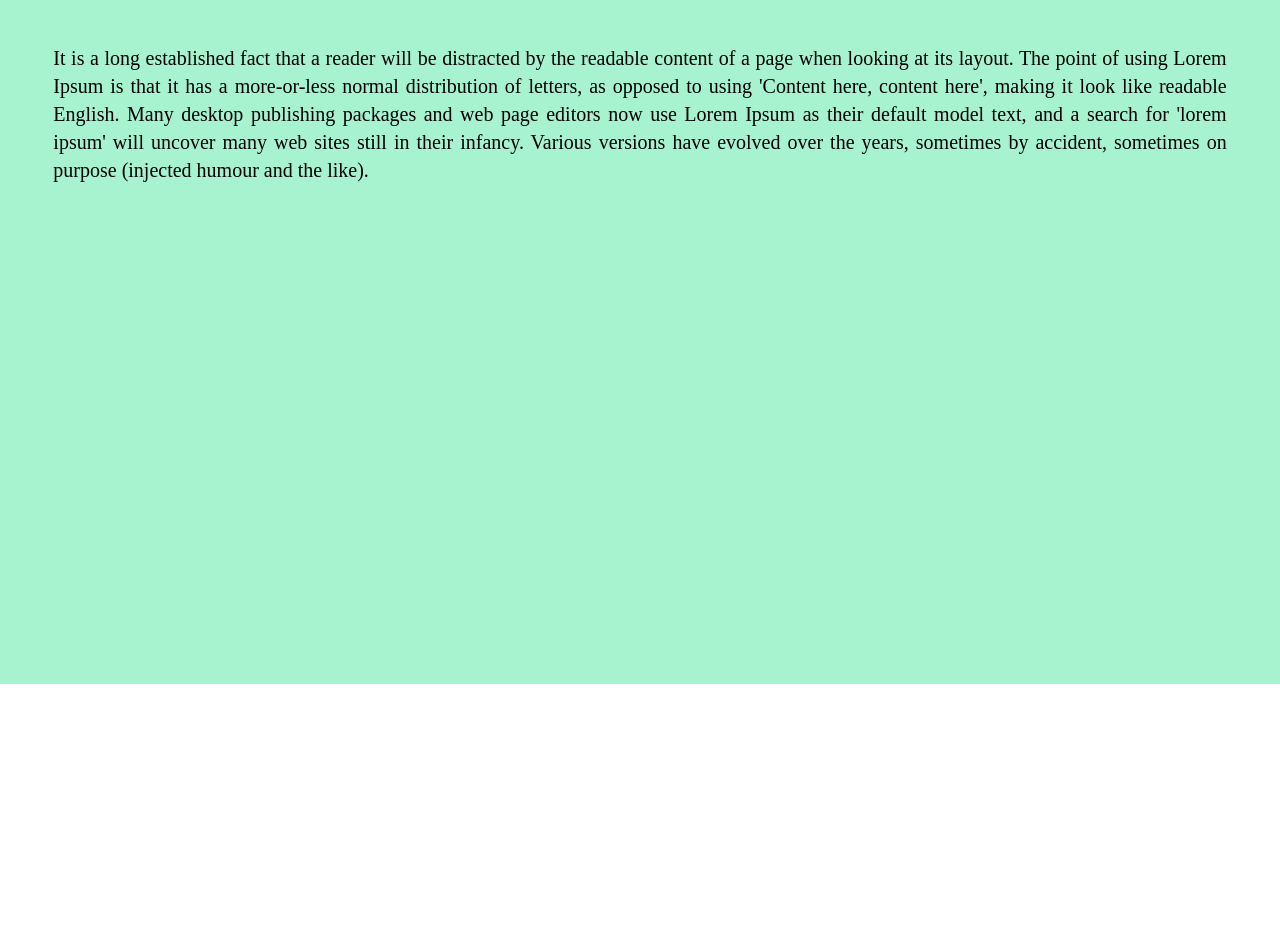
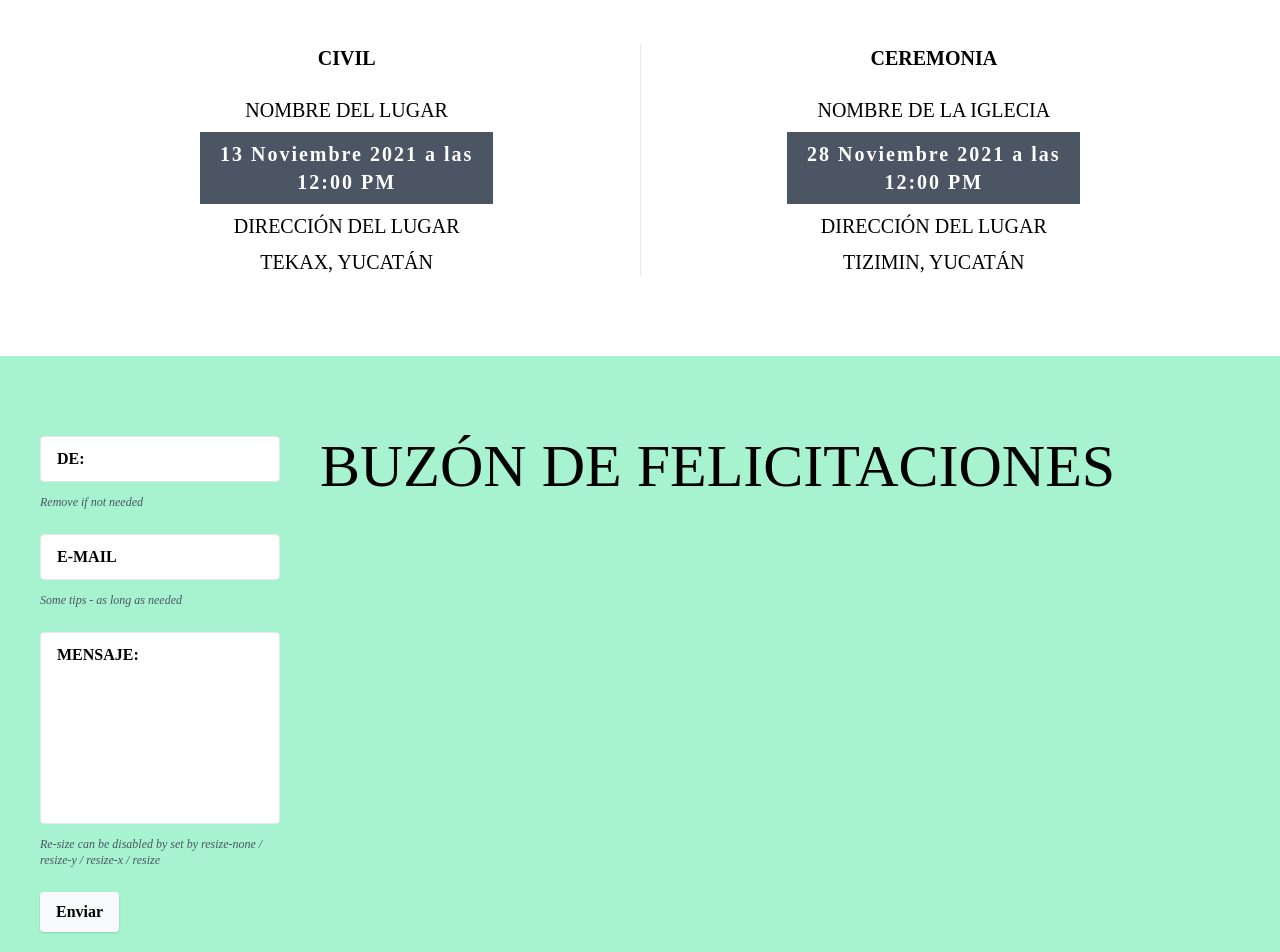
Before and after one commit to Jramirez91/wdj, a React (Create React App) app: page / in a window 1280 px wide. Shown: the part 2160-3112 px from the top of the page. Before the commit the page ends 2844 px from the top, so only its background shows below. Built offline with nearby package versions, Linux system fonts and the light colour scheme.

Commit message:
Actualización del a información y del mensaje

```diff
--- a/src/App.js
+++ b/src/App.js
@@ -3,7 +3,7 @@ import { MdLocationOn } from "react-icons/md";
 import couple from "./img/couple.jpg";
 import hands from "./img/hands.jpg";
 
-import Menu from "./components/Menu";
+import { Menu, Us, Information, Message, RSVP } from "./components/";
 
 function App() {
   return (
@@ -48,53 +48,19 @@ function App() {
             <div className=" flex justify-center items-center">
               <MdLocationOn className="w-20 h-20 text-red-500" />
             </div>
-            <a href="#mapa" className="font-bold text-xl mb-6 text-center w-1/2">
+            <a
+              href="#mapa"
+              className="font-bold text-xl mb-6 text-center w-1/2"
+            >
               VER MAPA
             </a>
           </div>
         </div>
       </div>
-      <div id="nosotros" className="w-full  order-4 ">
-        <div className="text-center w-full pt-20 h-1/2 mb-20 grid grid-cols-2">
-          <div>
-            <h2 className="font-bold text-3xl  mb-4">Deymi</h2>
-            <div className="mx-auto text-xl tracking-widest mb-1 text-justify w-3/4">
-              Lorem Ipsum is simply dummy text of the printing and typesetting
-              industry. Lorem Ipsum has been the industry's standard dummy text
-              ever since the 1500s, when an unknown printer took a galley of
-              type and scrambled it to make a type specimen book. It has
-              survived not only five centuries, but also the leap into
-              electronic typesetting, remaining essentially unchanged.
-            </div>
-          </div>
-          <div>
-            <h2 className="font-bold text-3xl  mb-4">Jimmy</h2>
-            <div className="mx-auto text-xl tracking-widest mb-1 text-justify w-3/4">
-              Lorem Ipsum is simply dummy text of the printing and typesetting
-              industry. Lorem Ipsum has been the industry's standard dummy text
-              ever since the 1500s, when an unknown printer took a galley of
-              type and scrambled it to make a type specimen book.
-            </div>
-          </div>
-        </div>
-      </div>
-      <div
-        id="informacion"
-        className="w-full h-screen order-5 py-20 bg-green-200"
-      >
-        <div className="text-center font-bold text-2xl">INFORMACIÓN</div>
-        <div className="mt-12 text-xl text-justify mx-auto w-11/12">
-          It is a long established fact that a reader will be distracted by the
-          readable content of a page when looking at its layout. The point of
-          using Lorem Ipsum is that it has a more-or-less normal distribution of
-          letters, as opposed to using 'Content here, content here', making it
-          look like readable English. Many desktop publishing packages and web
-          page editors now use Lorem Ipsum as their default model text, and a
-          search for 'lorem ipsum' will uncover many web sites still in their
-          infancy. Various versions have evolved over the years, sometimes by
-          accident, sometimes on purpose (injected humour and the like).
-        </div>
-      </div>
+      <Us />
+      <Information />
+      <Message />
+      <RSVP />
     </div>
   );
 }
--- /dev/null
+++ b/src/components/Information.js
@@ -0,0 +1,24 @@
+const Information = () => {
+  return (
+    <div id="informacion" className="w-full order-5 py-20 ">
+      <div className="text-center font-bold text-2xl">INFORMACIÓN</div>
+      <div className="mt-12 text-xl text-justify mx-auto grid grid-cols-2 w-11/12">
+        <div className="text-center">
+          <strong>CIVIL</strong>
+          <p className="mt-6">NOMBRE DEL LUGAR</p>
+          <p className="mt-2 bg-gray-600 text-white w-1/2 mx-auto p-2 font-bold tracking-widest">13 Noviembre 2021 a las 12:00 PM</p>
+          <p className="mt-2">DIRECCIÓN DEL LUGAR</p>
+          <p className="mt-2">TEKAX, YUCATÁN</p>
+        </div>
+        <div className="text-center border-l">
+          <strong >CEREMONIA</strong>
+          <p className="mt-6">NOMBRE DE LA IGLECIA</p>
+          <p className="mt-2 bg-gray-600 text-white w-1/2 mx-auto p-2 font-bold tracking-widest">28 Noviembre 2021 a las 12:00 PM</p>
+          <p className="mt-2">DIRECCIÓN DEL LUGAR</p>
+          <p className="mt-2">TIZIMIN, YUCATÁN</p>
+        </div>
+      </div>
+    </div>
+  );
+};
+export default Information;
--- /dev/null
+++ b/src/components/Message.js
@@ -0,0 +1,69 @@
+const Message = () => {
+  return (
+    <div
+      id="informacion"
+      className="w-full order-5 py-20 bg-green-200 flex flex-wrap"
+    >
+      <div className="px-10 w-1/4">
+        <form>
+          <div className="flex flex-wrap -mx-3 mb-6">
+            <div className="w-full px-3">
+              <input
+                className="appearance-none block w-full placeholder-black text-gray-700 border border-gray-200 rounded py-3 px-4 mb-3 leading-tight focus:outline-none focus:bg-white focus:border-gray-500 bold-plc"
+                id="de"
+                placeholder="DE:"
+                type="text"
+              />
+              <p className="text-gray-600 text-xs italic">
+                Remove if not needed
+              </p>
+            </div>
+          </div>
+          <div className="flex flex-wrap -mx-3 mb-6">
+            <div className="w-full px-3">
+
+              <input
+                className="appearance-none block w-full placeholder-black text-gray-700 border border-gray-200 rounded py-3 px-4 mb-3 leading-tight focus:outline-none focus:bg-white focus:border-gray-500 bold-plc"
+                id="email"
+                placeholder="E-MAIL"
+                type="email"
+              />
+              <p className="text-gray-600 text-xs italic">
+                Some tips - as long as needed
+              </p>
+            </div>
+          </div>
+          <div className="flex flex-wrap -mx-3 mb-6">
+            <div className="w-full px-3">
+
+              <textarea
+                className=" no-resize appearance-none block w-full placeholder-black text-gray-700 border border-gray-200 rounded py-3 px-4 mb-3 leading-tight focus:outline-none focus:bg-white focus:border-gray-500 h-48 resize-none bold-plc"
+                id="message"
+                placeholder="MENSAJE:"
+              ></textarea>
+              <p className="text-gray-600 text-xs italic">
+                Re-size can be disabled by set by resize-none / resize-y /
+                resize-x / resize
+              </p>
+            </div>
+          </div>
+          <div className="md:flex md:items-center">
+            <div className="md:w-1/3">
+              <button
+                className="shadow bg-gray-50 bg-teal-400 hover:bg-teal-400 focus:shadow-outline focus:outline-none  font-bold py-2 px-4 rounded"
+                type="button"
+              >
+                Enviar
+              </button>
+            </div>
+            <div className="md:w-2/3"></div>
+          </div>
+        </form>
+      </div>
+      <div className="w-3/4">
+        <div className="text-6xl">BUZÓN DE FELICITACIONES</div>
+      </div>
+    </div>
+  );
+};
+export default Message;
--- /dev/null
+++ b/src/components/RSVP.js
@@ -0,0 +1,19 @@
+const RSVP = () => {
+  return (
+    <div id="informacion" className="w-full order-5 py-20 bg-green-200">
+      <div className="text-center font-bold text-2xl">INFORMACIÓN</div>
+      <div className="mt-12 text-xl text-justify mx-auto w-11/12">
+        It is a long established fact that a reader will be distracted by the
+        readable content of a page when looking at its layout. The point of
+        using Lorem Ipsum is that it has a more-or-less normal distribution of
+        letters, as opposed to using 'Content here, content here', making it
+        look like readable English. Many desktop publishing packages and web
+        page editors now use Lorem Ipsum as their default model text, and a
+        search for 'lorem ipsum' will uncover many web sites still in their
+        infancy. Various versions have evolved over the years, sometimes by
+        accident, sometimes on purpose (injected humour and the like).
+      </div>
+    </div>
+  );
+};
+export default RSVP;
--- /dev/null
+++ b/src/components/Us.js
@@ -0,0 +1,30 @@
+const Us = () => {
+  return (
+    <div id="nosotros" className="w-full  order-4 ">
+      <div className="text-center w-full pt-20 h-1/2 mb-20 grid grid-cols-2">
+        <div>
+          <h2 className="font-bold text-3xl  mb-4">Deymi</h2>
+          <div className="mx-auto text-xl tracking-widest mb-1 text-justify w-3/4">
+            Lorem Ipsum is simply dummy text of the printing and typesetting
+            industry. Lorem Ipsum has been the industry's standard dummy text
+            ever since the 1500s, when an unknown printer took a galley of type
+            and scrambled it to make a type specimen book. It has survived not
+            only five centuries, but also the leap into electronic typesetting,
+            remaining essentially unchanged.
+          </div>
+        </div>
+        <div>
+          <h2 className="font-bold text-3xl  mb-4">Jimmy</h2>
+          <div className="mx-auto text-xl tracking-widest mb-1 text-justify w-3/4">
+            Lorem Ipsum is simply dummy text of the printing and typesetting
+            industry. Lorem Ipsum has been the industry's standard dummy text
+            ever since the 1500s, when an unknown printer took a galley of type
+            and scrambled it to make a type specimen book.
+          </div>
+        </div>
+      </div>
+    </div>
+  );
+};
+
+export default Us;
--- /dev/null
+++ b/src/components/index.js
@@ -0,0 +1,5 @@
+export { default as Menu } from "./Menu";
+export { default as Us } from "./Us";
+export { default as Information } from "./Information";
+export { default as Message } from "./Message";
+export { default as RSVP } from "./RSVP";
--- a/src/index.css
+++ b/src/index.css
@@ -4,6 +4,11 @@
 
 @import url('https://fonts.googleapis.com/css2?family=Great+Vibes&family=Josefin+Slab&family=Rouge+Script&display=swap');
 
+@layer utilities {
+  .bold-plc::placeholder {
+    font-weight: bold;
+  }
+}
 body {
   font-family: "Josefin Slab", serif;
   scroll-behavior: smooth;
```
